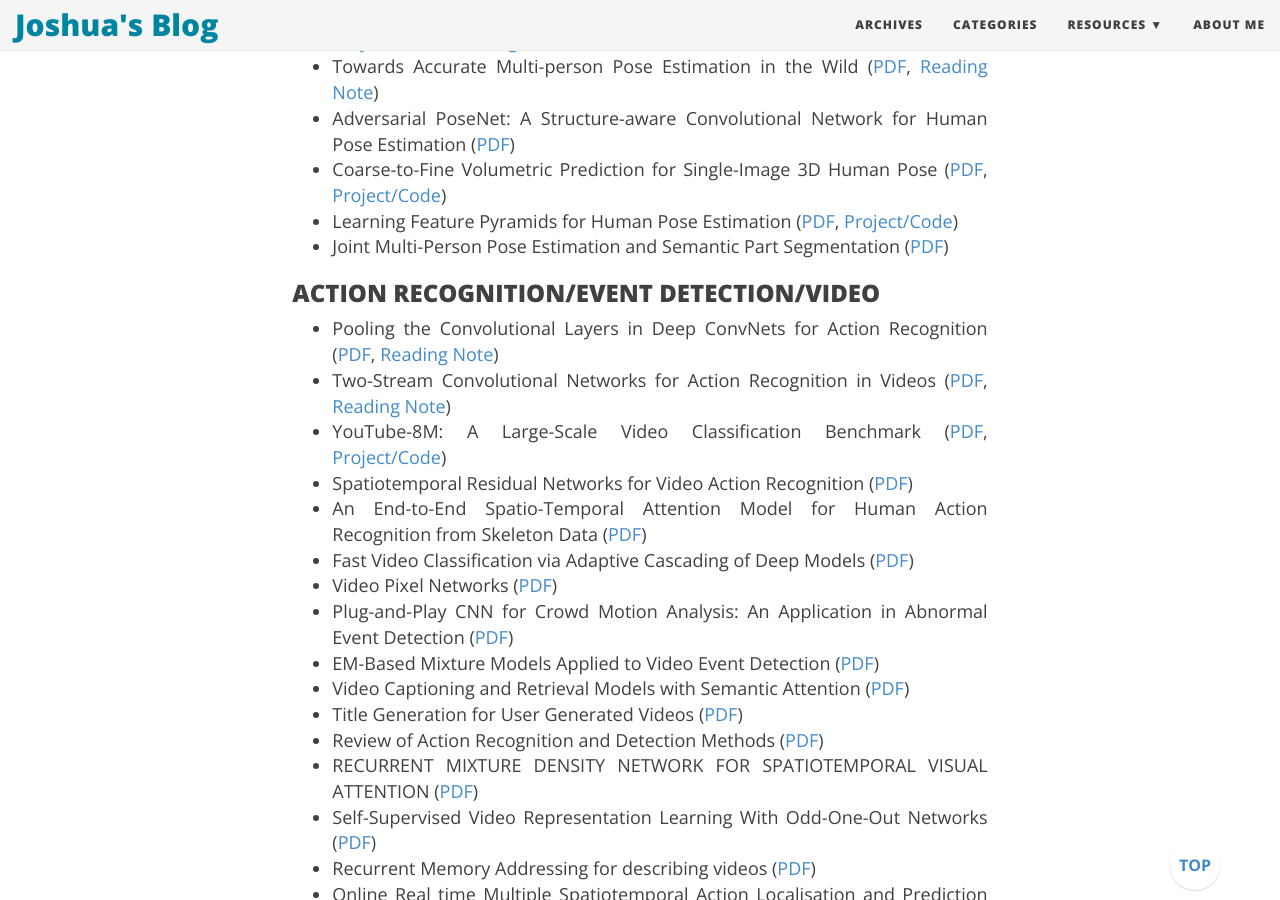
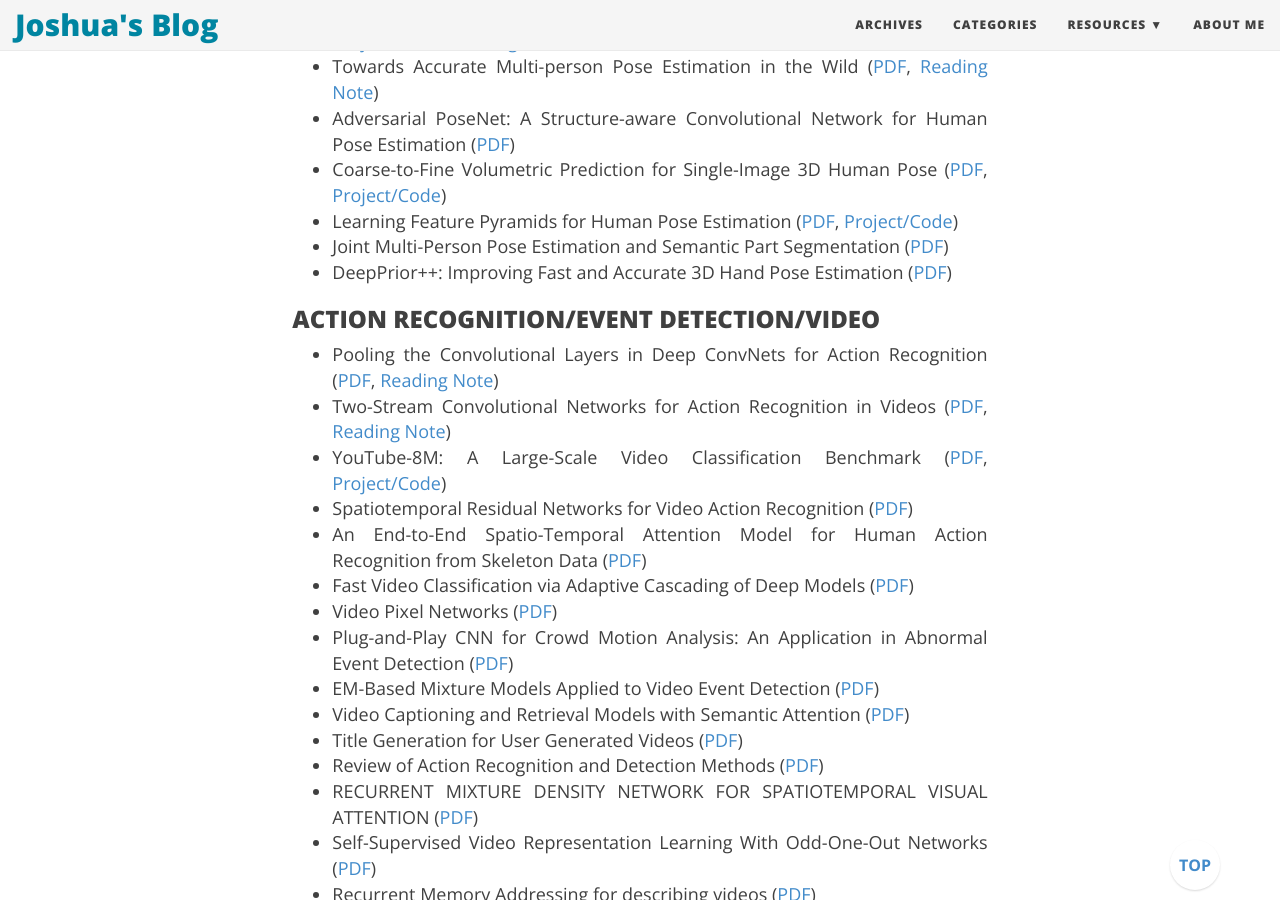
Before and after one commit to joshua19881228/joshua19881228.github.io, a Jekyll site: the page built from _posts/Computer_Vision/2016-08-25-my-jumble-of-computer-vision.md, in a window 1280 px wide and 900 px high, scrolled down 6793 px. Built offline with Jekyll 4.4.1, drawn with Linux system fonts in a browser that asks for light colours; nearby versions of some CDN libraries; comment, search, counter and statistics services are not loaded.

Commit message:
update post

```diff
--- a/_posts/Computer_Vision/2016-08-25-my-jumble-of-computer-vision.md
+++ b/_posts/Computer_Vision/2016-08-25-my-jumble-of-computer-vision.md
@@ -164,6 +164,7 @@ I am going to maintain this page to record a few things about computer vision th
 * Coarse-to-Fine Volumetric Prediction for Single-Image 3D Human Pose ([PDF](https://arxiv.org/abs/1611.07828), [Project/Code](https://www.seas.upenn.edu/~pavlakos/projects/volumetric/))
 * Learning Feature Pyramids for Human Pose Estimation ([PDF](https://arxiv.org/abs/1708.01101), [Project/Code](https://github.com/bearpaw/PyraNet))
 * Joint Multi-Person Pose Estimation and Semantic Part Segmentation ([PDF](https://arxiv.org/abs/1708.03383))
+* DeepPrior++: Improving Fast and Accurate 3D Hand Pose Estimation ([PDF](https://arxiv.org/abs/1708.08325))
 
 ### ACTION RECOGNITION/EVENT DETECTION/VIDEO ###
 
```
